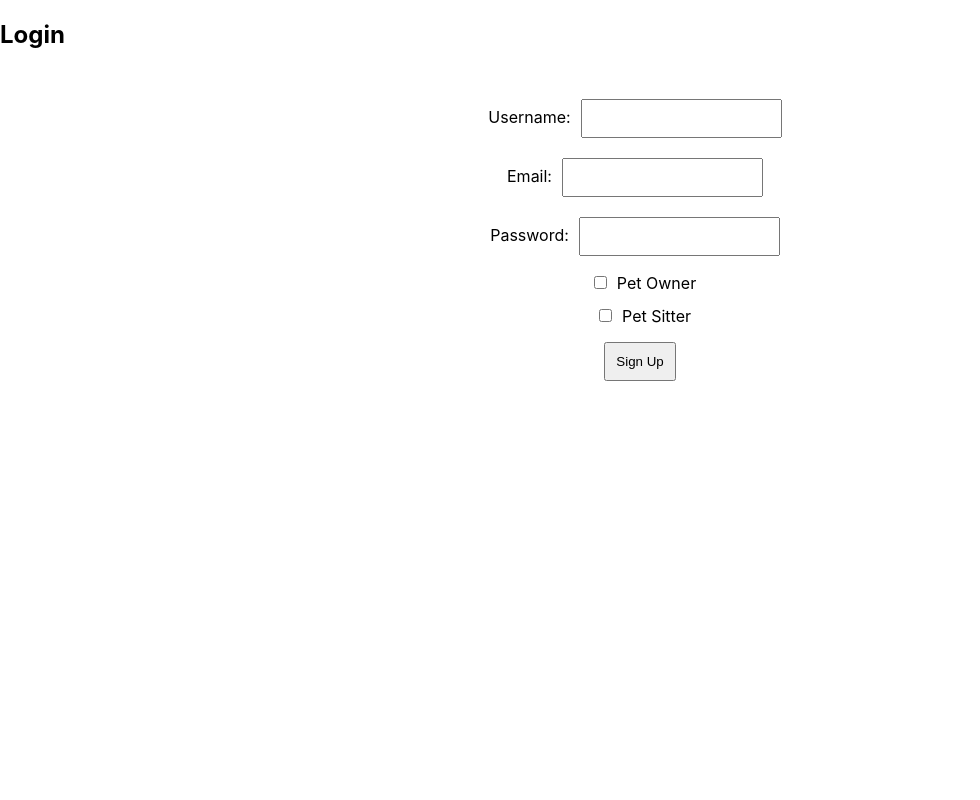
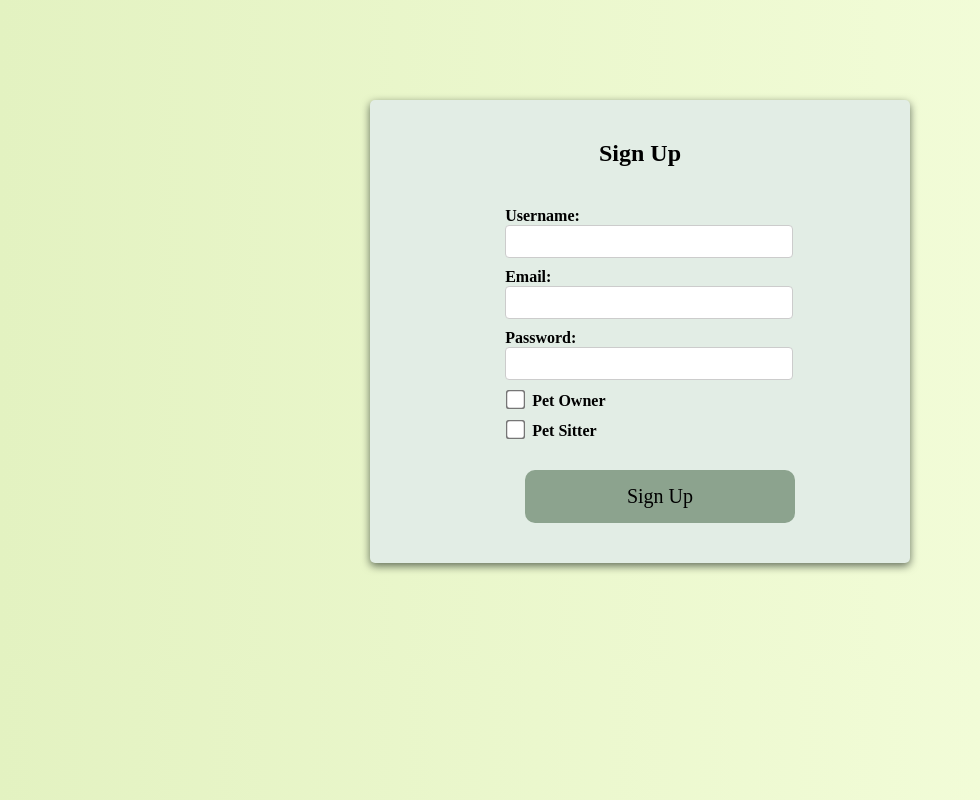
Before and after one commit to natko22/pet-project-frontend, a React (Create React App) app: page /signup in a window 1280 px wide. Shown: the whole page, without its empty margins (0-980 px from the left). Built offline with nearby package versions, Linux system fonts and the light colour scheme.

Commit message:
add styling and finished login page

```diff
--- a/src/App.css
+++ b/src/App.css
@@ -1,24 +1,124 @@
+/* Signup page styling */
+
+.signup-container {
+  display: flex;
+  flex-direction: column;
+  align-items: center;
+  background-color: #e2ede5;
+  max-width: 500px;
+  margin: 100px auto;
+  padding: 20px;
+  border-radius: 5px;
+  box-shadow: 0 3px 8px rgba(4, 15, 10, 0.601);
+}
+
+.signup-container h2 {
+  text-align: center;
+  margin-bottom: 20px;
+}
+
 .signup {
-  display: flex;
-  align-items: center;
-  flex-direction: column;
-  padding: 20px;
-  margin: 20px;
+  margin-top: 20px;
+}
+
+.signup label {
+  display: block;
+  font-weight: bold;
+  margin-bottom: 10px;
+}
+.signup-checkbox {
+  transform: scale(1.5);
+  margin-right: 10px;
 }
 .signup-input {
-  padding: 10px;
-  margin: 10px;
+  width: 100%;
+  padding: 8px;
+  border: 1px solid #ccc;
+  border-radius: 4px;
 }
 
 .signup-button {
-  margin: 10px;
-  padding: 10px;
+  width: 100%;
+  padding: 15px;
+  margin: 20px;
+  background-color: #8ca38e;
+  color: #000000;
+  font-size: 20px;
+  font-family: "Times New Roman", Times, serif;
+  border: none;
+  border-radius: 10px;
+  cursor: pointer;
 }
+
+.signup-button:hover {
+  background-color: #3a4d3c;
+}
+
+.error-message {
+  color: red;
+  margin-top: 10px;
+  text-align: center;
+  font-size: 18px;
+  font-family: "Times New Roman", Times, serif;
+}
+
+/* Login page styling */
 
 .login-container {
   display: flex;
+  flex-direction: column;
   align-items: center;
-  flex-direction: column;
+  background-color: #e2ede5;
+  max-width: 400px;
+  margin: 100px auto;
   padding: 20px;
+  border-radius: 5px;
+  box-shadow: 0 3px 8px rgba(4, 15, 10, 0.601);
+}
+
+.login-container h2 {
+  text-align: center;
+  margin-bottom: 20px;
+}
+
+.form-group {
+  margin-bottom: 20px;
+}
+
+.form-group label {
+  display: block;
+  font-weight: bold;
+  margin-bottom: 5px;
+}
+
+.input-field {
+  width: 100%;
+  padding: 8px;
+  border: 1px solid #ccc;
+  border-radius: 4px;
+}
+
+.login-button {
+  width: 100%;
+  padding: 15px;
   margin: 20px;
+  background-color: #8ca38e;
+  color: #000000;
+  font-size: 20px;
+  font-family: "Times New Roman", Times, serif;
+  border: none;
+  border-radius: 10px;
+  cursor: pointer;
 }
+
+.login-button:hover {
+  background-color: #3a4d3c;
+}
+
+.error-message {
+  color: red;
+  margin-top: 10px;
+  text-align: center;
+  font-size: 18px;
+  font-family: "Times New Roman", Times, serif;
+}
--- a/src/index.css
+++ b/src/index.css
@@ -1,13 +1,10 @@
 body {
   margin: 0;
-  font-family: -apple-system, BlinkMacSystemFont, 'Segoe UI', 'Roboto', 'Oxygen',
-    'Ubuntu', 'Cantarell', 'Fira Sans', 'Droid Sans', 'Helvetica Neue',
-    sans-serif;
-  -webkit-font-smoothing: antialiased;
-  -moz-osx-font-smoothing: grayscale;
+  font-family: "Times New Roman", Times, serif;
+  background: linear-gradient(to right, #e3f2c1, #f6ffde);
 }
 
 code {
-  font-family: source-code-pro, Menlo, Monaco, Consolas, 'Courier New',
+  font-family: source-code-pro, Menlo, Monaco, Consolas, "Courier New",
     monospace;
 }
--- a/src/pages/SignupPage.jsx
+++ b/src/pages/SignupPage.jsx
@@ -51,8 +51,8 @@ function SignupPage() {
   };
 
   return (
-    <div>
-      <h2>Login</h2>
+    <div className="signup-container">
+      <h2>Sign Up</h2>
       <form className="signup" onSubmit={handleSignupSubmit}>
         <label>
           Username:
@@ -86,7 +86,7 @@ function SignupPage() {
 
         <label>
           <input
-            className="signup-input"
+            className="signup-checkbox"
             type="checkbox"
             checked={isPetOwner}
             onChange={handlePetOwnerChange}
@@ -96,7 +96,7 @@ function SignupPage() {
 
         <label>
           <input
-            className="signup-input"
+            className="signup-checkbox"
             type="checkbox"
             checked={isSitter}
             onChange={handleSitterChange}
```
Also changed, not shown: 1 other file (tests, documents, lock files or other folders).
